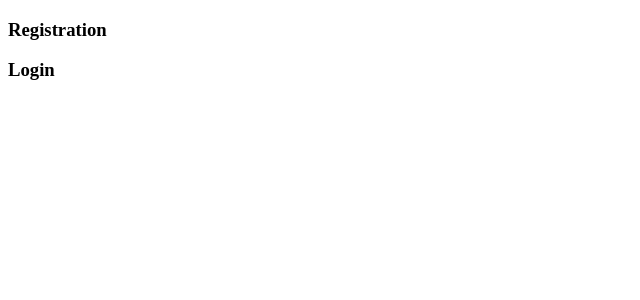
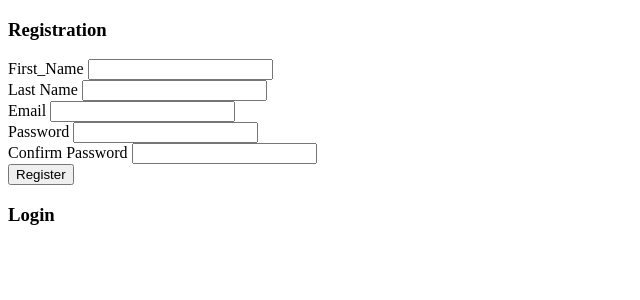
Before and after one commit to rickyrod4/login, a Django app: page / in a window 1280 px wide. Shown: the top 300 px of the page, without its empty margins (0-640 px from the left). Run offline with Django 3.2, Linux system fonts and the light colour scheme.

Commit message:
made register form in index.html & created a register function in views.py

```diff
--- a/home/models.py
+++ b/home/models.py
@@ -1,6 +1,7 @@
 from django.db import models
 import bcrypt
 import re
+
 
 # Create your models here.
 class User(models.Model):
--- a/home/templates/index.html
+++ b/home/templates/index.html
@@ -8,6 +8,24 @@
 <body>
     <div id="registration">
         <h3>Registration</h3>
+        <form action="/register" method="POST">
+            <label for="first_name">First_Name</label>
+            <input type="text" name="first_name" id="first_name">
+            <br>
+            <label for="last_name">Last Name</label>
+            <input type="text" name="last_name" id="last_name">
+            <br>
+            <label for="email">Email</label>
+            <input type="email" name="email" id="email">
+            <br>
+            <label for="password">Password</label>
+            <input type="password" name="password" id="password">
+            <br>
+            <label for="confirmPassword">Confirm Password</label>
+            <input type="password" name="confirmPassword" id="confirmPassword">
+            <br>
+            <button>Register</button>
+        </form>
 
     </div>
     <div id="login">
--- a/home/urls.py
+++ b/home/urls.py
@@ -2,5 +2,6 @@ from django.urls import path
 from . import views
 
 urlpatterns = [
-    path('', views.index)
+    path('', views.index),
+    path('register', views.register)
 ]
--- a/home/views.py
+++ b/home/views.py
@@ -4,3 +4,6 @@ from django.shortcuts import render, redirect
 
 def index(request):
     return render(request,'index.html')
+
+def register(request):
+    return redirect('/')
```
Also changed, not shown: db.sqlite3, home/migrations/0001_initial.py (added).
